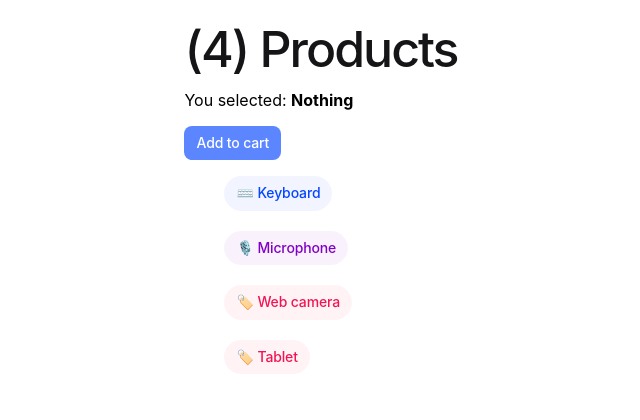
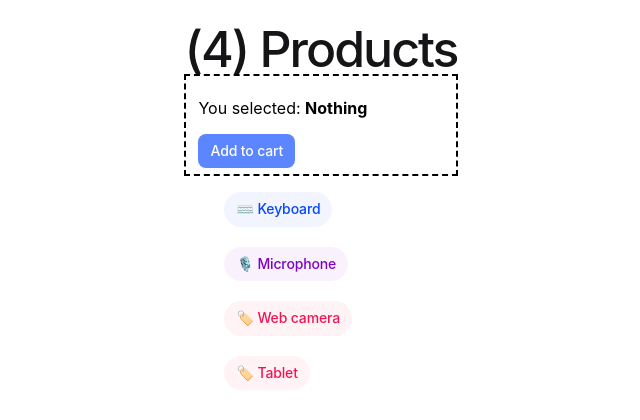
Before and after one commit to intrepion/Learning-Angular-A-practical-guide-to-building-web-applications-with-modern-Angular-Fifth-Edition, an Angular app in the folder ch03/my-app/: page / in a window 1280 px wide. Shown: the top 420 px of the page, without its empty margins (319-959 px from the left). Built offline with nearby package versions, Linux system fonts and the light colour scheme.

Commit message:
Encapsulating CSS styling

```diff
--- a/ch03/my-app/src/app/product-detail/product-detail.component.css
+++ b/ch03/my-app/src/app/product-detail/product-detail.component.css
@@ -23,3 +23,9 @@ button:hover {
   background: color-mix(in srgb, var(--button-accent) 50%,
   transparent);
 }
+
+div {
+  padding-inline: 0.75rem;
+  padding-block: 0.375rem;
+  border: 2px dashed;
+}
--- a/ch03/my-app/src/app/product-detail/product-detail.component.html
+++ b/ch03/my-app/src/app/product-detail/product-detail.component.html
@@ -1,3 +1,4 @@
+<div>
   <p>You selected:
     @if (product()) {
       <strong>{{product()!.title}}</strong>
@@ -6,3 +7,4 @@
     }
   </p>
   <button (click)="addToCart()">Add to cart</button>
+</div>
```
Lines whose indentation alone changed are shown as unchanged.
